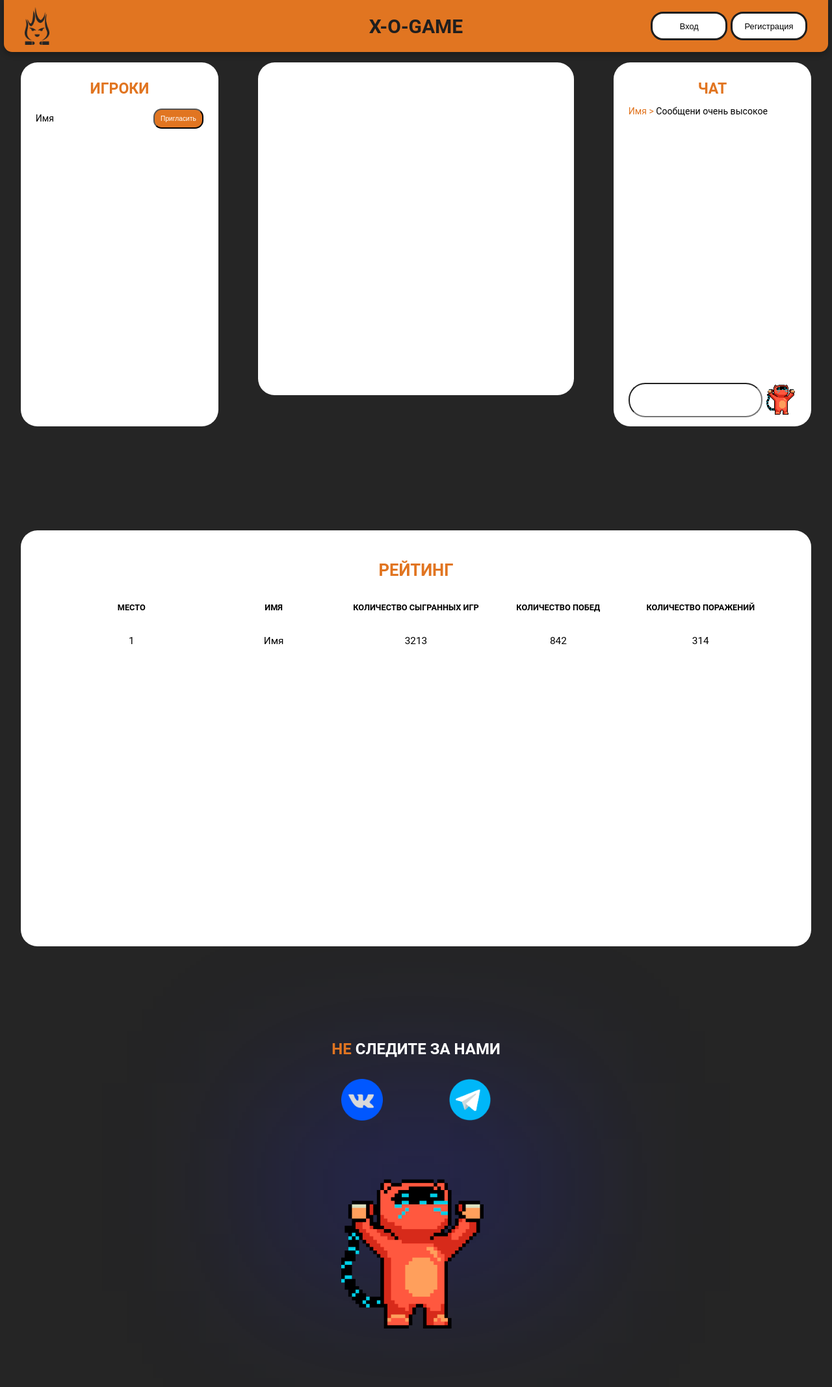
After one commit to Pompon-Den/Web-Friendly-Fire, a PHP site: page /XO_Game.php in a window 1280 px wide. The commit adds this page. Shown: the whole page at 65% size. Run offline with PHP 8.4, Linux system fonts and the light colour scheme.

Commit message:
New page - X-O-Game

```diff
--- /dev/null
+++ b/XO_Game.php
@@ -0,0 +1,115 @@
+<!DOCTYPE html>
+<html lang="en">
+<head>
+    <meta charset="UTF-8">
+
+
+    <link rel="stylesheet" href="front/assets/css/style_xzero.css">
+
+    <link href="front/assets/fonts/Roboto-Medium.ttf" rel="stylesheet">
+
+    <title>XZeroGame</title>
+</head>
+<body>
+    <div class="container">
+        <header class="header">
+            <div class="header_inner">
+                <a class="header_logo"></a>
+                <a class="game_name">
+                    <h3>X-O-Game</h3>
+                </a>
+                <div class="user's_zone">
+                    <form class="form_user">
+                        <button class="header_button">Вход</button>
+                        <button class="header_button">Регистрация</button>
+                    </form>
+                </div>
+            </div>
+        </header>
+
+        <div class="main_zone">
+            <div class="main_zone_up">
+                <div class="player_list">
+                    <div class="player_list_inner">
+                        <div class="player_list_name">
+                            <h4>Игроки</h4>
+                        </div>
+                        <ul class="player_container">
+                            <li class="player">
+                                <div class="player_text">Имя</div>
+                                <!--Если игрок свободен - слово "пригласить", отправляется приглашение-->
+                                <!--Если игрок играет - слово "занят", ничего не происходит-->
+                                <!--Если игрок ожидает в комнате 1 - слово "присоединится", присоединение к комнате-->
+                                <button class="player_button">Пригласить</button>
+                            </li>
+                        </ul>
+                    </div>
+                </div>
+
+                <div class="game_zone">
+                    <div class="game_zone_inner">
+                        <div class="content">
+
+                        </div>
+                    </div>
+                </div>
+
+                <div class="chat">
+                    <div class="chat_inner">
+                        <div class="chat_name">
+                            <h4>Чат</h4>
+                        </div>
+                        <ul class="message_container">
+                            <li class="chat_user">
+                                <span style="color: #E17521">Имя > </span>Сообщени очень высокое
+                            </li>
+                        </ul>
+                        <div class="input_message">
+                            <input class="input_message_zone">
+                            <button class="input_message_button"></button>
+                        </div>
+                    </div>
+                </div>
+            </div>
+
+            <div class="table">
+                <div class="table_inner">
+                    <div class="table_table">
+                        <div class="table_name"><h4>Рейтинг</h4></div>
+                        <div class="row_name">
+                            <div class="text_in_table"><h5>Место</h5></div>
+                            <div class="text_in_table"><h5>Имя</h5></div>
+                            <div class="text_in_table"><h5>Количество сыгранных игр</h5></div>
+                            <div class="text_in_table"><h5>Количество побед</h5></div>
+                            <div class="text_in_table"><h5>Количество поражений</h5></div>
+                        </div>
+                        <ul class="rate_container">
+                            <li class="row">
+                                <div class="text_in_table">1</div>
+                                <div class="text_in_table">Имя</div>
+                                <div class="text_in_table">3213</div>
+                                <div class="text_in_table">842</div>
+                                <div class="text_in_table">314</div>
+                            </li>
+                        </ul>
+                    </div>
+                </div>
+            </div>
+        </div>
+    </div>
+
+    <footer class="footer">
+        <div class="footer__inner">
+            <h1 class="footer__text"><span style="color: #E17521">Не</span> следите за нами</h1>
+            <div class="footer__links">
+                <a class="VK" href="https://vk.com/dryzheski_ogon" target="_blank"></a>
+                <a class="TG" href="https://t.me/friendly_fire_team" target="_blank"></a>
+            </div>
+            <div class="cat__light">
+                <div class="light"></div>
+                <div class="cat"></div>
+            </div>
+        </div>
+    </footer>
+</body>
+</html>
--- a/front/assets/css/style_games.css
+++ b/front/assets/css/style_games.css
@@ -91,7 +91,8 @@
         height: 100%;
         list-style: none;
 
-        display:flex;
+        display:block;
+
 
     }
 
--- /dev/null
+++ b/front/assets/css/style_xzero.css
@@ -0,0 +1,510 @@
+body {
+    padding: 0;
+    margin: 0;
+
+    background: #252525;
+
+    font-family: 'Roboto', sans-serif;
+    font-style: normal;
+}
+
+body::-webkit-scrollbar {
+    width: 12px;
+}
+body::-webkit-scrollbar-track {
+    background: #252525;
+}
+body::-webkit-scrollbar-thumb {
+    background-color: #ADADAD;
+    border-radius: 2vw;
+    border: 3px solid #252525;
+}
+
+*,
+*:before,
+*:after {
+    box-sizing: border-box;
+}
+
+h1, h2, h3, h4, h5, h6 {
+    margin: 0;
+    text-transform: uppercase;
+}
+
+.container {
+    margin: 0 auto;
+    padding: 0;
+
+    width: 99vw;
+    height: 200vh;
+}
+
+/*Header*/
+
+.header {
+    width: 100%;
+    height: 10vh;
+
+    background: #E17521;
+    backdrop-filter: blur(50px);
+
+    border-radius: 0 0 1vw 1vw;
+
+    filter: drop-shadow(0px 4px 4px rgba(0, 0, 0, 0.25));
+
+    display: flex;
+    align-items: center;
+}
+
+.header_inner {
+    margin: auto;
+
+    height: 90%;
+    width: 95%;
+
+    display: flex;
+    justify-content: space-between;
+    align-items: center;
+}
+
+.header_logo {
+    width: 33.3%;
+    height: 80%;
+
+    background-image: url('../images/LogoMini.png');
+    background-repeat: no-repeat;
+    background-size: contain;
+    background-position: left;
+
+    cursor: pointer;
+}
+
+.game_name {
+    width: 15%;
+    height: 100%;
+
+    display: flex;
+    justify-content: center;
+    align-items: center;
+
+    font-size: 2vw;
+    color: #1F1E1E;
+
+    cursor: pointer;
+}
+
+.user\'s_zone {
+    width: 33.3%;
+    height: 100%;
+
+    display: flex;
+    justify-content: right;
+    align-items: center;
+}
+
+.form_user {
+    width: 60%;
+    height: 60%;
+
+    display: flex;
+    justify-content: space-between;
+    align-items: center;
+}
+
+.header_button {
+    width: 49%;
+    height: 100%;
+
+    background: white;
+    border-radius: 1.5vw;
+    border: 0.4vh solid #1F1E1E;
+
+    font-size: 1vw;
+
+    cursor: pointer;
+}
+
+.header_button:hover {
+    transition: background-color .15s linear;
+    background: #ADADAD;
+}
+
+.header_button:active {
+    transition: background-color .15s linear;
+    background: #252525;
+
+    color: white;
+}
+
+/*Main*/
+
+.main_zone {
+    margin: 2vh auto;
+
+    width: 95vw;
+    height: 90vh;
+}
+
+.main_zone_up {
+    width: 100%;
+    height: 100%;
+
+    display: flex;
+    justify-content: space-between;
+}
+
+/*Player list*/
+
+.player_list {
+    width: 25%;
+    height: 70vh;
+
+    background: white;
+    border-radius: 2vw;
+
+    display: flex;
+    justify-content: center;
+    align-items: center;
+}
+
+.player_list_inner {
+    width: 85%;
+    height: 95%;
+}
+
+.player_list_name {
+    width: 100%;
+    height: 10%;
+
+    display: flex;
+    justify-content: center;
+    align-items: center;
+
+    font-size: 1.8vw;
+    color: #E17521;
+}
+
+.player_container {
+    width: 100%;
+    height: 90%;
+
+    padding: 0;
+    margin: 0;
+
+    overflow-y: auto;
+}
+
+.player {
+    list-style: none;
+
+    width: 100%;
+    height: 8%;
+
+    display: flex;
+    justify-content: space-between;
+    align-items: center;
+
+    font-size: 1.1vw;
+}
+
+
+.player_button {
+    width: 30%;
+    height: 80%;
+
+    background: #E17521;
+    border-radius: 1vw;
+
+    color: white;
+    font-size: 0.8vw;
+
+    cursor: pointer;
+}
+
+.player_button:hover {
+    transition: background-color .15s linear;
+    background: #ADADAD;
+}
+
+.player_button:active {
+    transition: background-color .15s linear;
+    background: #252525;
+
+    color: white;
+}
+
+/*Game zone*/
+
+.game_zone {
+    width: 40%;
+    height: 40vw;
+
+    background: white;
+    border-radius: 2vw;
+}
+
+.game_zone_inner {
+    width: 90%;
+    height: 90%;
+}
+
+/*Chat*/
+
+.chat {
+    width: 25%;
+    height: 70vh;
+
+    background: white;
+    border-radius: 2vw;
+
+    display: flex;
+    justify-content: center;
+    align-items: center;
+}
+
+.chat_inner {
+    width: 85%;
+    height: 95%;
+}
+
+.chat_name {
+    width: 100%;
+    height: 10%;
+
+    display: flex;
+    justify-content: center;
+    align-items: center;
+
+    font-size: 1.8vw;
+    color: #E17521;
+}
+
+.message_container {
+    width: 100%;
+    height: 80%;
+
+    padding: 0;
+    margin: 0;
+
+    overflow-y: auto;
+    overflow-x: hidden;
+}
+
+.input_message {
+    width: 100%;
+    height: 10%;
+
+    display: flex;
+    justify-content: space-between;
+    align-items: center;
+}
+
+.input_message_zone {
+    width: 80%;
+    height: 100%;
+
+    border-radius: 2vw;
+}
+
+.input_message_button {
+    width: 18%;
+    height: 100%;
+
+    background-color: white;
+    background-image: url('../images/WebCat.png');
+    background-repeat: no-repeat;
+    background-size: contain;
+    background-position: center;
+
+    border: none;
+    border-radius: 2vw;
+}
+
+.chat_user {
+    margin: 0 0 3%;
+
+    list-style: none;
+
+    width: 100%;
+
+    word-wrap: break-word;
+    font-size: 1.1vw;
+}
+
+/*Table*/
+
+.table {
+    margin: 0 auto;
+
+    width: 100%;
+    height: 80vh;
+
+    background: white;
+    border-radius: 2vw;
+
+    display: flex;
+    justify-content: center;
+    align-items: center;
+}
+
+.table_inner {
+    width: 90%;
+    height: 90%;
+}
+
+.table_table {
+    width: 100%;
+    height: 100%;
+
+    display: grid;
+    grid-template-rows: 10% 10% 80%;
+    grid-row-gap: 0;
+}
+
+.table_name {
+    color: #E17521;
+    font-size: 2vw;
+
+    display: flex;
+    justify-content: center;
+    align-items: center;
+}
+
+.rate_container {
+    width: 100%;
+
+    padding: 0;
+    margin: 0;
+
+    overflow-y: auto;
+
+    scrollbar-width: none;
+}
+
+.rate_container::-webkit-scrollbar {
+    width: 12px;
+}
+.rate_container::-webkit-scrollbar-track {
+    background: white;
+}
+
+.rate_container::-webkit-scrollbar-thumb {
+    background-color: #ADADAD;
+    border-radius: 2vw;
+    border: 3px solid white;
+}
+
+.row {
+    width: 100%;
+    height: 10%;
+
+    display: grid;
+    grid-template-columns: repeat(5, 20%);
+    grid-column-gap: 0;
+}
+
+.row_name {
+    width: 100%;
+    height: 100%;
+
+    display: grid;
+    grid-template-columns: repeat(5, 20%);
+    grid-column-gap: 0;
+}
+
+.text_in_table {
+    width: 100%;
+    height: 100%;
+    display: flex;
+    justify-content: center;
+    align-items: center;
+
+    font-size: 1.2vw;
+}
+
+/*Footer*/
+
+.footer {
+    margin: 0 auto;
+    height: 50vh;
+    width: 90%;
+}
+
+.footer__inner {
+    margin: auto;
+
+    width: 50%;
+    height: 100%;
+
+    align-items: center;
+}
+
+.footer__text {
+    width: 100%;
+    height: 15%;
+
+    font-size: 24px;
+    color: white;
+
+    text-align: center;
+}
+
+.cat__light {
+    margin: -15% auto;
+    width: 100%;
+    height: 100%;
+
+    display: flex;
+    flex-direction: column;
+    justify-content: center;
+}
+
+.cat {
+    margin: -30% auto;
+
+    width: 40%;
+    height: 80%;
+
+    background-image: url('../images/WebCat.png');
+    background-repeat: no-repeat;
+    background-size: contain;
+}
+
+.light {
+    width: 80%;
+    height: 80%;
+
+    margin: 0 auto;
+    background: rgba(33, 41, 237, 0.21);
+    filter: blur(120px);
+
+    z-index: -1;
+}
+
+.footer__links {
+    margin: 0 auto;
+
+    width: 40%;
+    height: 10%;
+
+    display: flex;
+    justify-content: space-between;
+}
+
+.VK {
+    width: 5vw;
+    height: 5vw;
+    background-image: url('../images/VK.png');
+    background-repeat: no-repeat;
+    background-size: contain;
+    cursor: pointer;
+}
+
+.TG {
+    width: 5vw;
+    height: 5vw;
+    background-image: url('../images/TG.png');
+    background-repeat: no-repeat;
+    background-size: contain;
+    cursor: pointer;
+}
--- a/front/index.php
+++ b/front/index.php
@@ -16,6 +16,7 @@
     <script src="assets/js/script.js"></script>
     <script src="assets/js/script_main.js"></script>
     <script src="assets/js/script_registr.js"></script>
+
     <meta name="viewport"
           content="width=device-width, user-scalable=no, initial-scale=1.0, maximum-scale=1.0, minimum-scale=1.0">
     <meta http-equiv="X-UA-Compatible" content="ie=edge">
@@ -36,6 +37,8 @@
                     <a class="nav__link" href="index.php?page=Games">Проекты</a>
                     <div class="stick"></div>
                     <a class="nav__link" href="index.php?page=Merch">Магазин</a>
+                    <div class="stick"></div>
+                    <a class="nav__link" href="index.php?page=Merch">Крестики-нолики</a>
                 </div>
 
                 <div class="users__icons">
@@ -60,7 +63,7 @@ else {
     require("Profile.php");
 }
 */
-include 'Game.php';
+include 'Merch.php';
 ?>
 
 <footer class="footer">
```
Also changed, not shown: front/Merch.php (+11 -17 lines).
